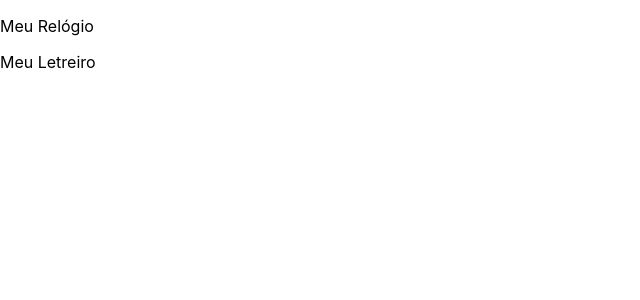
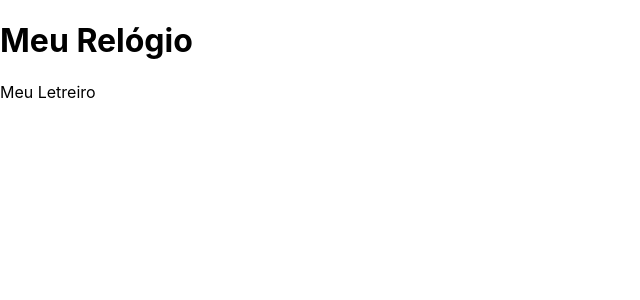
Before and after one commit to giuliakaori/Projeto-React, a React (Create React App) app: page / in a window 1280 px wide. Shown: the top 300 px of the page, without its empty margins (0-640 px from the left). Built offline with nearby package versions, Linux system fonts and the light colour scheme.

Commit message:
Update Relogio.js

```diff
--- a/src/Relogio.js
+++ b/src/Relogio.js
@@ -1,7 +1,7 @@
 function Relogio() {
   return (
     <>
-        <p>Meu Relógio</p>
+        <h1>Meu Relógio</h1>
     </>
   );
 }
```
